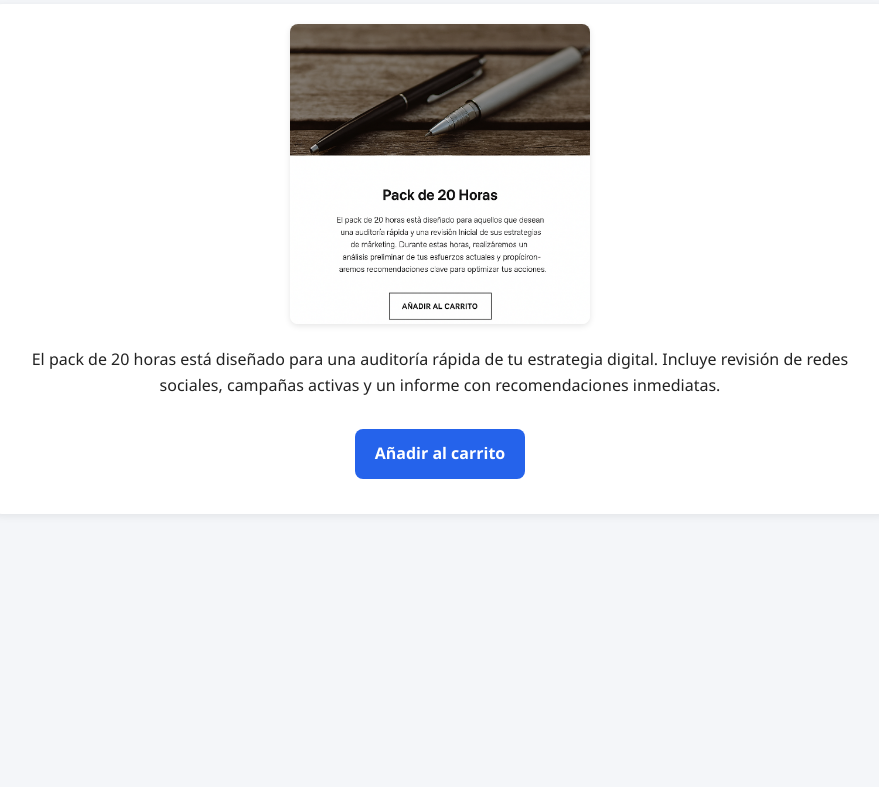
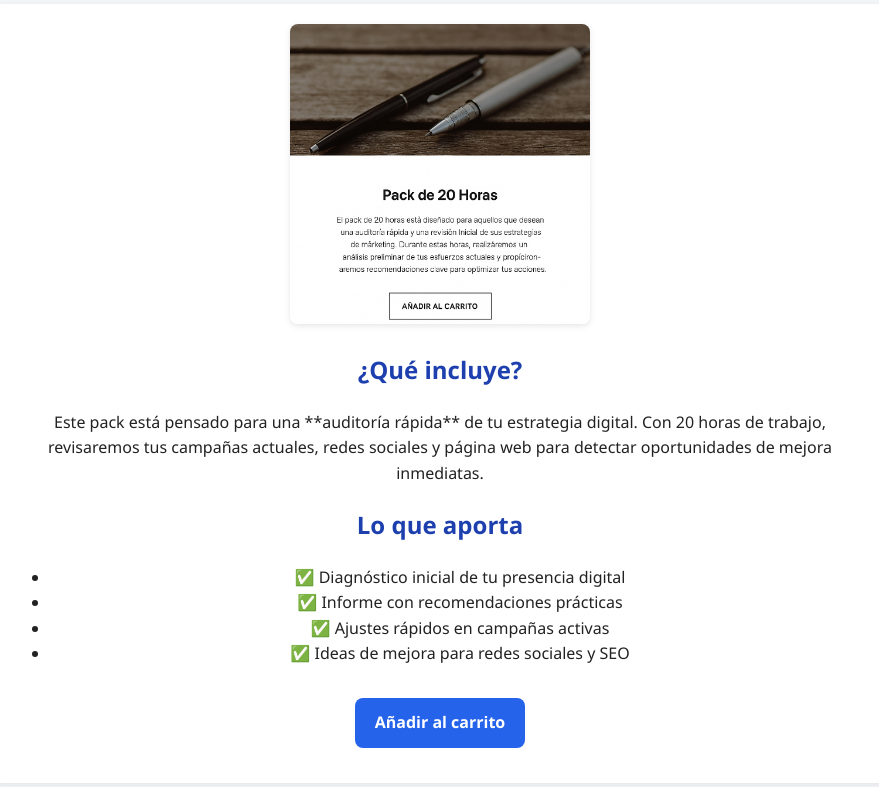
Before and after one commit to yokingburgui/Servicios-profesionales-de-XXX, a plain HTML site: page pack20.html in a window 1280 px wide. Shown: the part 109-896 px from the top of the page, without its empty margins (200-1079 px from the left). Before the commit the page ends 800 px from the top, so only its background shows below. Drawn offline with Linux system fonts and the light colour scheme.

Commit message:
Update pack20.html

```diff
--- a/pack20.html
+++ b/pack20.html
@@ -10,10 +10,18 @@
     <h1>Pack de 20 horas</h1>
     <div class="card">
       <img src="pack20.png" alt="Pack 20 horas" width="300">
+      <h2>¿Qué incluye?</h2>
       <p>
-        El pack de 20 horas está diseñado para una auditoría rápida de tu estrategia digital.
-        Incluye revisión de redes sociales, campañas activas y un informe con recomendaciones inmediatas.
+        Este pack está pensado para una **auditoría rápida** de tu estrategia digital.
+        Con 20 horas de trabajo, revisaremos tus campañas actuales, redes sociales y página web para detectar oportunidades de mejora inmediatas.
       </p>
+      <h2>Lo que aporta</h2>
+      <ul>
+        <li>✅ Diagnóstico inicial de tu presencia digital</li>
+        <li>✅ Informe con recomendaciones prácticas</li>
+        <li>✅ Ajustes rápidos en campañas activas</li>
+        <li>✅ Ideas de mejora para redes sociales y SEO</li>
+      </ul>
       <a class="btn" href="carrito.html?pack=20">Añadir al carrito</a>
     </div>
   </div>
```
